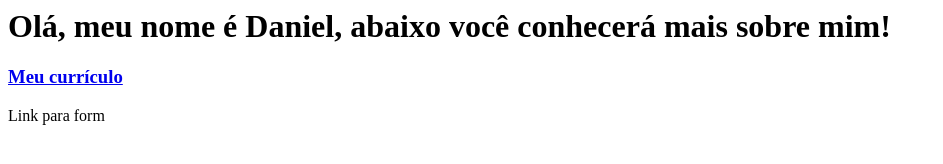
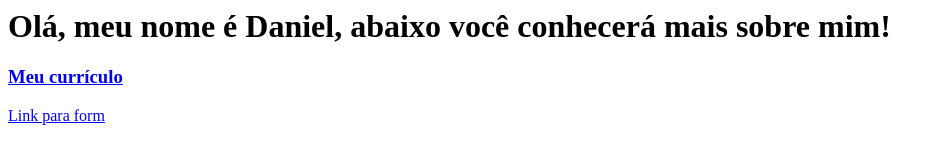
Before and after one commit to danielalvarobentosoares/danielalvarobentosoares.github.io, a plain HTML site: page index.html in a window 1280 px wide. Shown: the whole page, without its empty margins (0-943 px from the left). Drawn offline with Linux system fonts and the light colour scheme.

Commit message:
Update index.html

```diff
--- a/index.html
+++ b/index.html
@@ -5,5 +5,5 @@
   <a href="file:///C:/Users/D%C3%A8bora/OneDrive/%C3%81rea%20de%20Trabalho/Daniel%20%C3%81lvaro/index.html">Meu currículo</a>
 </h3>
 <p>
-  <a hre="file:///C:/Users/D%C3%A8bora/OneDrive/%C3%81rea%20de%20Trabalho/Daniel%20%C3%81lvaro/form.html">Link para form</a>
+  <a href="file:///C:/Users/D%C3%A8bora/OneDrive/%C3%81rea%20de%20Trabalho/Daniel%20%C3%81lvaro/form.html">Link para form</a>
 </p>
```
